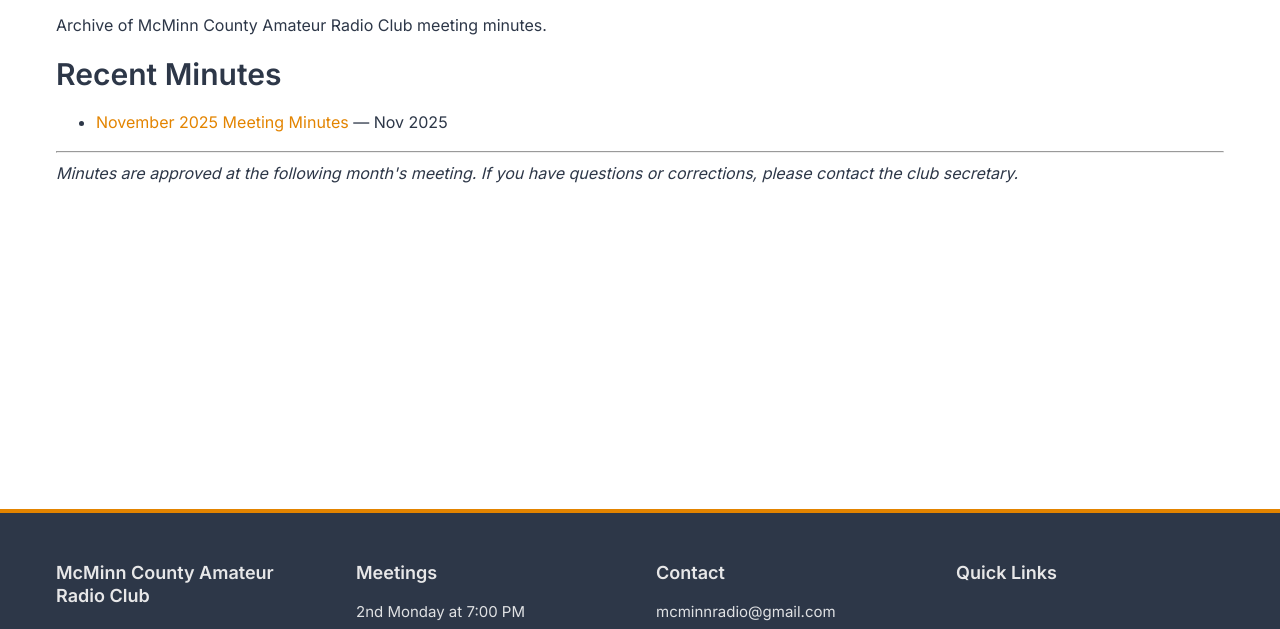
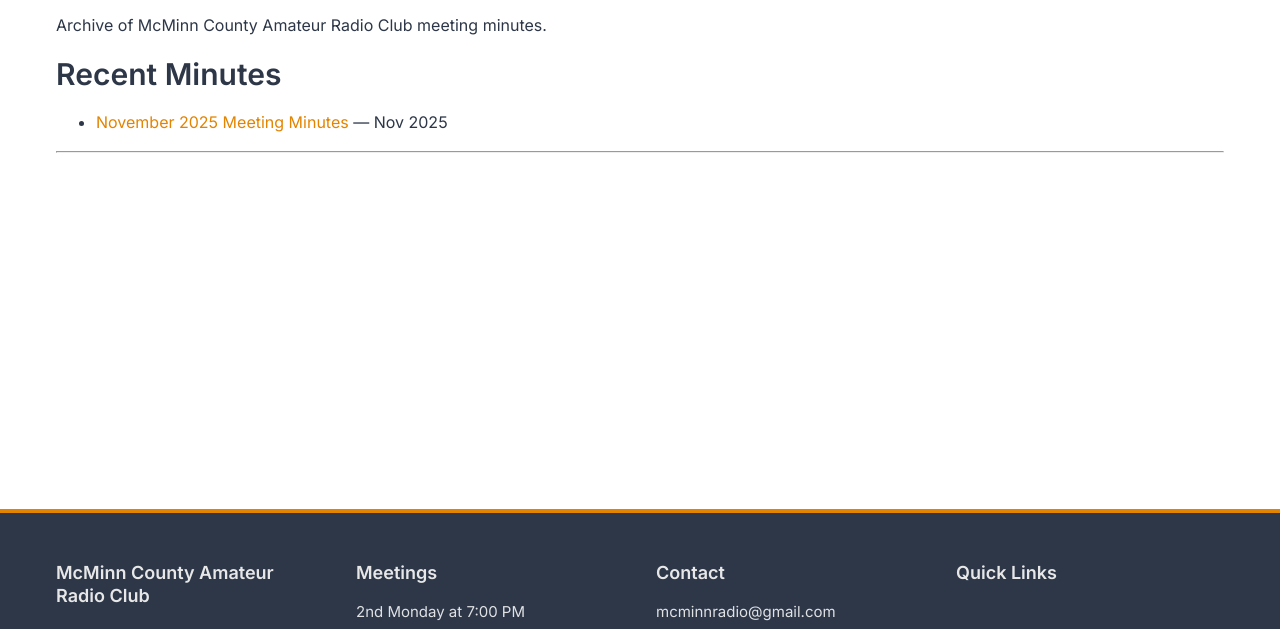
Before and after one commit to mcminnarc/mcarc-website, an Eleventy site: page src/minutes.njk in a window 1280 px wide. Shown: the part 139-768 px from the top of the page. Built offline with nearby package versions, Linux system fonts and the light colour scheme; Eleventy itself is replaced by a stand-in of ours; files that its build step writes are made by us from their sources.

Commit message:
Update Min

```diff
--- a/src/minutes.njk
+++ b/src/minutes.njk
@@ -16,5 +16,3 @@ title: Meeting Minutes
 </ul>
 
 <hr>
-
-<p><em>Minutes are approved at the following month's meeting. If you have questions or corrections, please contact the club secretary.</em></p>
```
